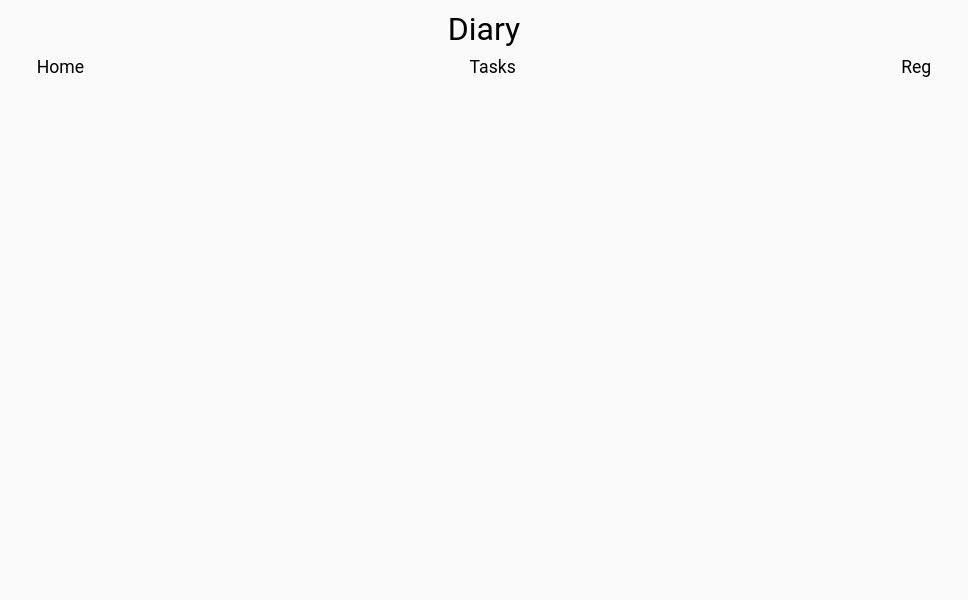
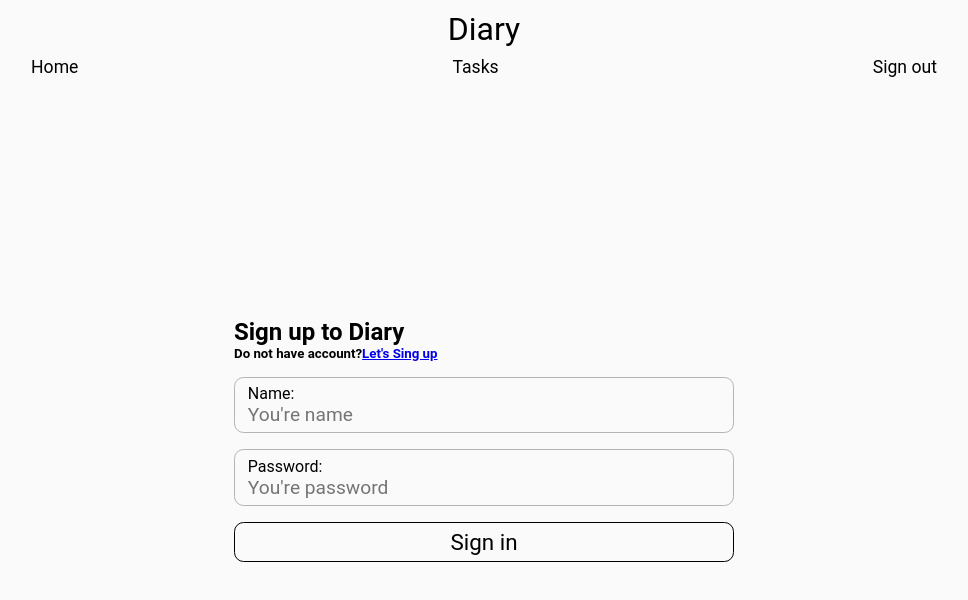
Before and after one commit to melnk300/diaryFront, a Vue app: page /log_in in a window 1280 px wide. Shown: the top 600 px of the page, without its empty margins (156-1124 px from the left). Built offline with nearby package versions, Linux system fonts and the light colour scheme.

Commit message:
[feat - 4] Added login, register views, modified routes
[ ] docs
[ ] tests

Added sign up(/sign_up), log in(/log_in) views. Added links on main
page.

```diff
--- a/src/App.vue
+++ b/src/App.vue
@@ -8,7 +8,8 @@
     <div id="nav">
       <span><router-link class="link_n" to="/">Home</router-link></span>
       <span><router-link class="link_n" to="/tasks">Tasks</router-link></span>
-      <span><router-link class="link_n" to="/reg">Reg</router-link></span>
+      <span v-if="isReg === '0'"><router-link class="link_n" to="/log_in">Log in | Sign up</router-link></span>
+      <span v-else class="link_n" v-on:click="signOut">Sign out</span>
     </div>
     <router-view/>
   </div>
@@ -19,7 +20,20 @@ export default {
   name: 'App',
   data() {
     return {
-      errors: {}
+      isReg: localStorage.getItem('isReg'),
+      errors: {
+        header: '',
+        description: '',
+        isAble: ''
+      }
+    }
+  },
+  methods: {
+    signOut: function () {
+      localStorage.setItem('isReg','0')
+      localStorage.setItem('login', '')
+      localStorage.setItem('password', '')
+      this.$router.go(this.$router.currentRoute)
     }
   }
 }
--- a/src/router/index.js
+++ b/src/router/index.js
@@ -2,6 +2,7 @@ import Vue from 'vue'
 import VueRouter from 'vue-router'
 import Home from '@/views/Home.vue'
 import RegisterUser from '@/views/RegisterUser.vue'
+import LoginUser from '@/views/LoginUser.vue'
 import Tasks from "@/views/Tasks";
 
 Vue.use(VueRouter)
@@ -13,7 +14,7 @@ const routes = [
     component: Home
   },
   {
-    path: '/reg',
+    path: '/sign_up',
     name: 'RegisterUser',
     component: RegisterUser
   },
@@ -21,7 +22,12 @@ const routes = [
     path: '/tasks',
     name: 'Tasks',
     component: Tasks
-  }
+  },
+  {
+    path: '/log_in',
+    name: 'Tasks',
+    component: LoginUser
+  },
 ]
 
 const router = new VueRouter({
--- a/src/views/LoginUser.vue
+++ b/src/views/LoginUser.vue
@@ -1,13 +1,121 @@
 <template>
-$END$
+  <div class="main">
+    <div class="content">
+      <h2 class="greetings">Sign up to Diary</h2>
+      <h5 class="have_account">Do not have account?<router-link to="sing_up" class="link_d">Let's Sing up</router-link></h5>
+      <form>
+        <div class="name" :class="{error: errorName}">
+          <label for="name">Name:</label>
+          <input id="name" type="text" placeholder="You're name" v-model="name" v-on:input="changedName">
+        </div>
+        <div class="password" :class="{error: errorPassword}">
+          <label for="password">Password:</label>
+          <input id="password" type="password" v-model="password" placeholder="You're password" v-on:input="changedPassword">
+        </div>
+      </form>
+      <button v-on:click.once="registerUser">Sign in</button>
+    </div>
+  </div>
 </template>
 
 <script>
+// eslint-disable-next-line no-unused-vars
+const axios = require('axios')
+
 export default {
-name: "LoginUser"
+  name: "LoginUser",
+  data: function () {
+    return {
+      name: '',
+      password: '',
+      errorName: false,
+      errorPassword: false,
+    }
+  },
+  methods: {
+    changedName: function () {
+      this.errorName = !this.name;
+    },
+    changedPassword: function () {
+      this.errorPassword = !this.password;
+    },
+    registerUser: function () {
+      if (this.password && this.name) {
+        axios.post(`http://${process.env.VUE_APP_HOST_CUSTOM}:5000/api/log_check`, {
+          login: this.name,
+          password: this.password
+        }).then((res) => {
+          console.log(res)
+          if (res.data === 200) {
+            console.log(`i'm ok. I'm not teapot`)
+            localStorage.setItem('isReg', '1')
+            localStorage.setItem('login', this.name)
+            localStorage.setItem('password', this.password)
+            this.$router.push("/tasks")
+          }
+          else {
+            return 0
+          }
+        })
+      }
+    }
+  }
 }
 </script>
 
 <style scoped>
+.main {
+  height: 100%;
+  display: flex;
+  align-items: center;
+  justify-content: center;
+}
 
+.content {
+  width: min(80%,500px);
+}
+
+input, label {
+  display: block;
+}
+
+label {
+  font-size: 1rem;
+}
+
+input {
+  background: none;
+  font-size: 1.2rem;
+  width: 100%;
+  border: none;
+  outline:none;
+}
+
+.name, .password {
+  padding: .4rem .8rem;
+  border-radius: .6rem;
+  border: 1px solid #b4b4b4;
+  margin: 1rem 0;
+}
+
+
+.name.error, .password.error {
+  border-color: red;
+}
+
+button {
+  font-size: 1.4rem;
+  display: block;
+  width: 100%;
+  padding: .36rem 0;
+  background: none;
+  border: 1px solid black;
+  border-radius: .6rem;
+  transition: .5s ease-in-out;
+}
+
+button:hover {
+  background-color: black;
+  color: white;
+}
 </style>
--- a/src/views/RegisterUser.vue
+++ b/src/views/RegisterUser.vue
@@ -2,7 +2,7 @@
   <div class="main">
     <div class="content">
       <h2 class="greetings">Sign up to Diary</h2>
-      <h5 class="have_account">Already have an account? <a href="#" class="link_d">Log in</a></h5>
+      <h5 class="have_account">Already have an account? <router-link to="log_in" class="link_d">Let's Log in</router-link></h5>
       <form>
         <div class="name" :class="{error: errorName}">
           <label for="name">Name:</label>
@@ -42,11 +42,20 @@ export default {
     registerUser: function () {
       if (this.password && this.name) {
         axios.post(`http://${process.env.VUE_APP_HOST_CUSTOM}:5000/api/reg`, {
-          name: this.name,
+          login: this.name,
           password: this.password
-          // eslint-disable-next-line no-unused-vars
         }).then((res) => {
-          localStorage.setItem('isReg', 1)
+          console.log(res)
+          if (res.data === 200) {
+            console.log(`i'm ok. I'm not teapot`)
+            localStorage.setItem('isReg', '1')
+            localStorage.setItem('login', this.name)
+            localStorage.setItem('password', this.password)
+            this.$router.push("/tasks")
+          }
+          else {
+            return 0
+          }
         })
       }
     }
@@ -80,7 +89,6 @@ export default {
     width: 100%;
     border: none;
     outline:none;
-
   }
 
   .name, .password {
```
